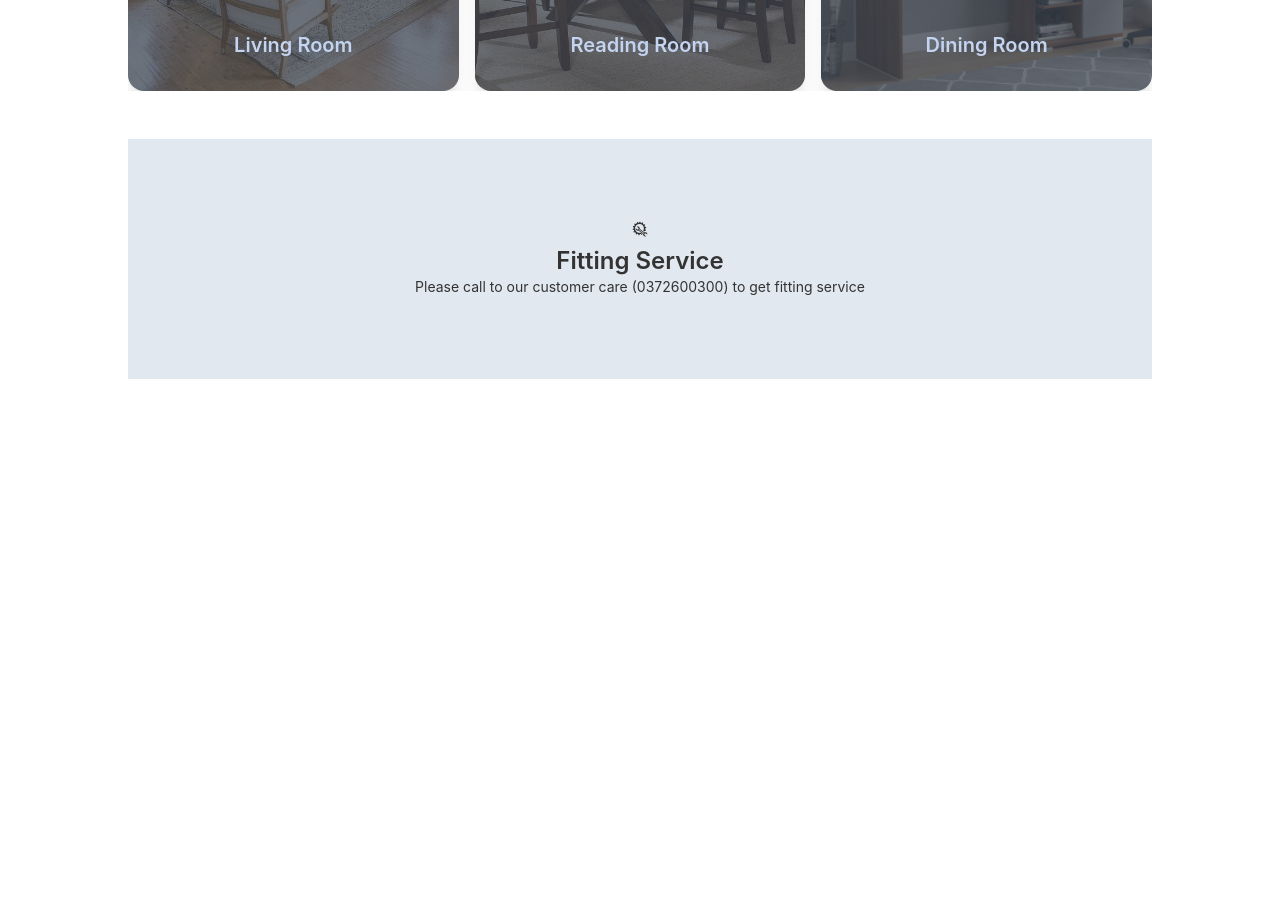
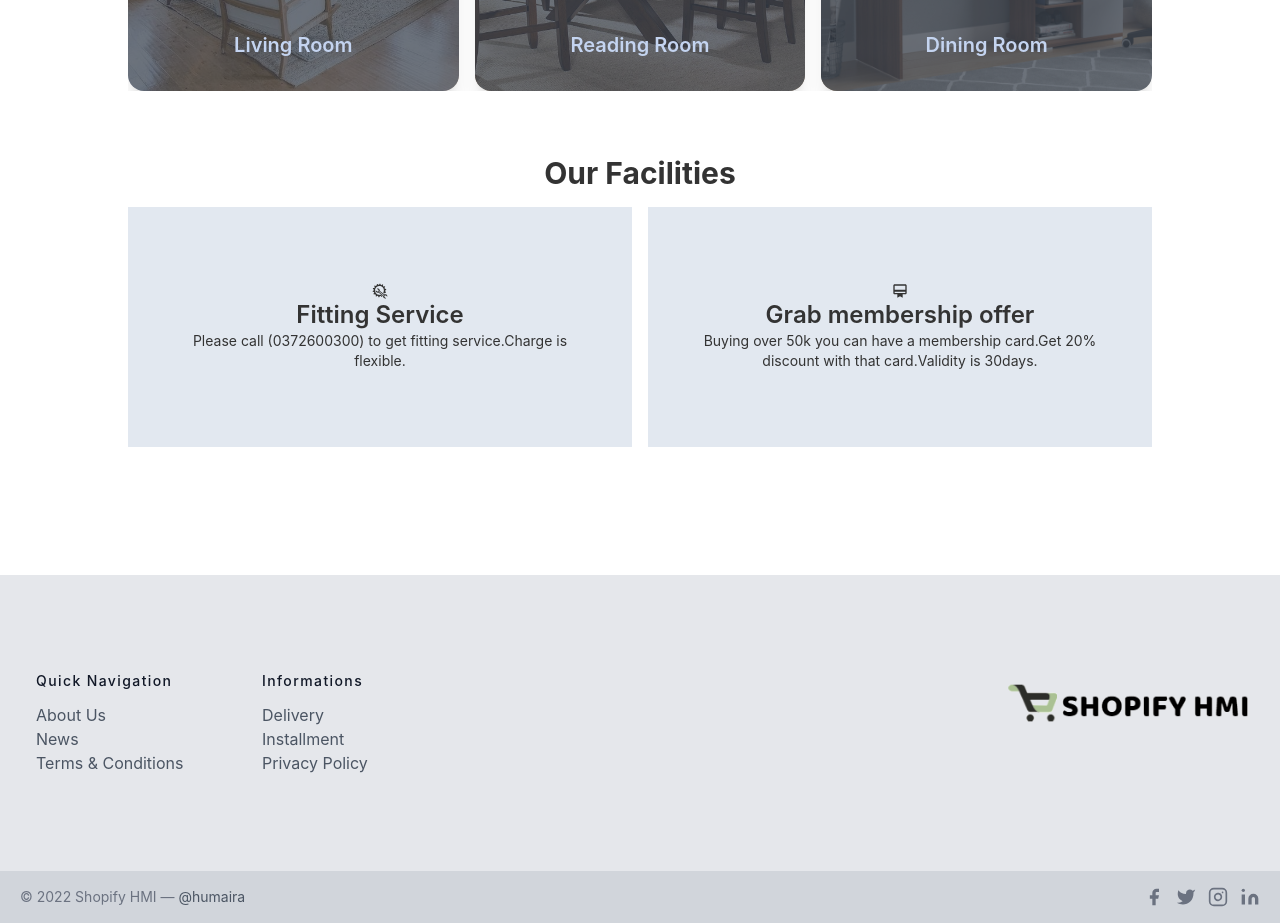
Before and after one commit to HumairaIrin/shopify-hmi-client, a React (Create React App) app: page / in a window 1280 px wide. Shown: the part 1020-1943 px from the top of the page. Before the commit the page ends 1399 px from the top, so only its background shows below. Built offline with nearby package versions, Linux system fonts and the light colour scheme; no server answers.

Commit message:
footer added

```diff
--- a/src/Pages/Home/Categories/Categories.js
+++ b/src/Pages/Home/Categories/Categories.js
@@ -21,7 +21,7 @@
     ]
 
     return (
-        <div className='w-4/5 mx-auto mb-12'>
+        <div className='w-4/5 mx-auto mb-16'>
             <h2 className='text-3xl font-bold mb-4'>Categories</h2>
             <div className='overflow-x-auto'>
                 <div className='grid gap-36 sm:gap-4 grid-cols-3'>
--- a/src/Pages/Home/Facilities/Facilities.js
+++ b/src/Pages/Home/Facilities/Facilities.js
@@ -1,15 +1,24 @@
 import React from 'react';
 import { GiAutoRepair } from 'react-icons/gi';
+import { MdCardMembership } from 'react-icons/md';
 
 const Facilities = () => {
     return (
-        <div className='grid  gap-4 w-4/5 mx-auto sm:grid-cols-1 md:grid-cols-2]'>
-            <div className='flex flex-col items-center justify-center h-[30vh] bg-slate-200 p-10'>
-                <p className='mb-2'><GiAutoRepair /></p>
-                <h2 className='text-2xl font-semibold'>Fitting Service</h2>
-                <p className='text-sm text-center'>Please call to our customer care (0372600300) to get fitting service</p>
+        <section>
+            <h2 className='text-3xl font-bold mb-4 text-center'>Our Facilities</h2>
+            <div className='w-4/5 mx-auto grid grid-cols-1 sm:grid-cols-2 gap-4 ]'>
+                <div className='flex flex-col items-center justify-center h-[30vh] bg-slate-200 p-3 sm:p-10'>
+                    <p><GiAutoRepair /></p>
+                    <h2 className='text-[18px] sm:text-2xl font-semibold'>Fitting Service</h2>
+                    <p className='text-sm text-center'>Please call (0372600300) to get fitting service.Charge is flexible.</p>
+                </div>
+                <div className='flex flex-col items-center justify-center h-[30vh] bg-slate-200 p-3 sm:p-10'>
+                    <p><MdCardMembership /></p>
+                    <h2 className='text-[18px] sm:text-2xl font-semibold'>Grab membership offer</h2>
+                    <p className='text-sm text-center'>Buying over 50k you can have a membership card.Get 20% discount with that card.Validity is 30days.</p>
+                </div>
             </div>
-        </div>
+        </section>
     );
 };
 
--- a/src/Pages/Shared/Footer/Footer.js
+++ b/src/Pages/Shared/Footer/Footer.js
@@ -1,10 +1,78 @@
 import React from 'react';
+import { Link } from 'react-router-dom';
+import logo from '../../../images/logo.png';
 
 const Footer = () => {
     return (
-        <div>
+        <footer className="text-gray-600 bg-gray-200 body-font mt-[10%]">
+            <div className="container px-5 py-24 mx-auto flex md:justify-end md:items-center lg:items-start md:flex-row md:flex-nowrap flex-wrap flex-col">
+                <div className="w-64 flex-shrink-0 md:mx-0 mx-auto text-center md:text-left md:mt-0 mt-10">
+                    <img src={logo} alt="" />
+                </div>
+                <div className="flex-grow flex flex-wrap md:pr-20 -mb-10 md:text-left text-center order-first">
 
-        </div>
+                    <div className="lg:w-1/4 md:w-1/2 w-full px-4">
+                        <h2 className="title-font font-medium text-gray-900 tracking-widest text-sm mb-3">Quick Navigation</h2>
+                        <nav className="list-none mb-10">
+                            <li>
+                                <Link to='' className="text-gray-600 hover:text-gray-800">About Us</Link>
+                            </li>
+                            <li>
+                                <Link to='' className="text-gray-600 hover:text-gray-800">News</Link>
+                            </li>
+                            <li>
+                                <Link to='' className="text-gray-600 hover:text-gray-800">Terms & Conditions</Link>
+                            </li>
+                        </nav>
+                    </div>
+                    <div className="lg:w-1/4 md:w-1/2 w-full px-4">
+                        <h2 className="title-font font-medium text-gray-900 tracking-widest text-sm mb-3">Informations</h2>
+                        <nav className="list-none mb-10">
+                            <li>
+                                <Link to='' className="text-gray-600 hover:text-gray-800">Delivery</Link>
+                            </li>
+                            <li>
+                                <Link to='' className="text-gray-600 hover:text-gray-800">Installment</Link>
+                            </li>
+                            <li>
+                                <Link to='' className="text-gray-600 hover:text-gray-800">Privacy Policy</Link>
+                            </li>
+                        </nav>
+                    </div>
+                </div>
+            </div>
+            <div className="bg-gray-300">
+                <div className="container mx-auto py-4 px-5 flex flex-wrap flex-col sm:flex-row">
+                    <p className="text-gray-500 text-sm text-center sm:text-left">© 2022 Shopify HMI —
+                        <a href="https://twitter.com/knyttneve" rel="noopener noreferrer" className="text-gray-600 ml-1" target="_blank">@humaira</a>
+                    </p>
+                    <span className="inline-flex sm:ml-auto sm:mt-0 mt-2 justify-center sm:justify-start">
+                        <Link to='' className="text-gray-500">
+                            <svg fill="currentColor" strokeLinecap="round" strokeLinejoin="round" strokeWidth="2" className="w-5 h-5" viewBox="0 0 24 24">
+                                <path d="M18 2h-3a5 5 0 00-5 5v3H7v4h3v8h4v-8h3l1-4h-4V7a1 1 0 011-1h3z"></path>
+                            </svg>
+                        </Link>
+                        <Link to='' className="ml-3 text-gray-500">
+                            <svg fill="currentColor" strokeLinecap="round" strokeLinejoin="round" strokeWidth="2" className="w-5 h-5" viewBox="0 0 24 24">
+                                <path d="M23 3a10.9 10.9 0 01-3.14 1.53 4.48 4.48 0 00-7.86 3v1A10.66 10.66 0 013 4s-4 9 5 13a11.64 11.64 0 01-7 2c9 5 20 0 20-11.5a4.5 4.5 0 00-.08-.83A7.72 7.72 0 0023 3z"></path>
+                            </svg>
+                        </Link>
+                        <Link to='' className="ml-3 text-gray-500">
+                            <svg fill="none" stroke="currentColor" strokeLinecap="round" strokeLinejoin="round" strokeWidth="2" className="w-5 h-5" viewBox="0 0 24 24">
+                                <rect width="20" height="20" x="2" y="2" rx="5" ry="5"></rect>
+                                <path d="M16 11.37A4 4 0 1112.63 8 4 4 0 0116 11.37zm1.5-4.87h.01"></path>
+                            </svg>
+                        </Link>
+                        <Link to='' className="ml-3 text-gray-500">
+                            <svg fill="currentColor" stroke="currentColor" strokeLinecap="round" strokeLinejoin="round" strokeWidth="0" className="w-5 h-5" viewBox="0 0 24 24">
+                                <path stroke="none" d="M16 8a6 6 0 016 6v7h-4v-7a2 2 0 00-2-2 2 2 0 00-2 2v7h-4v-7a6 6 0 016-6zM2 9h4v12H2z"></path>
+                                <circle cx="4" cy="4" r="2" stroke="none"></circle>
+                            </svg>
+                        </Link>
+                    </span>
+                </div>
+            </div>
+        </footer>
     );
 };
 
```
